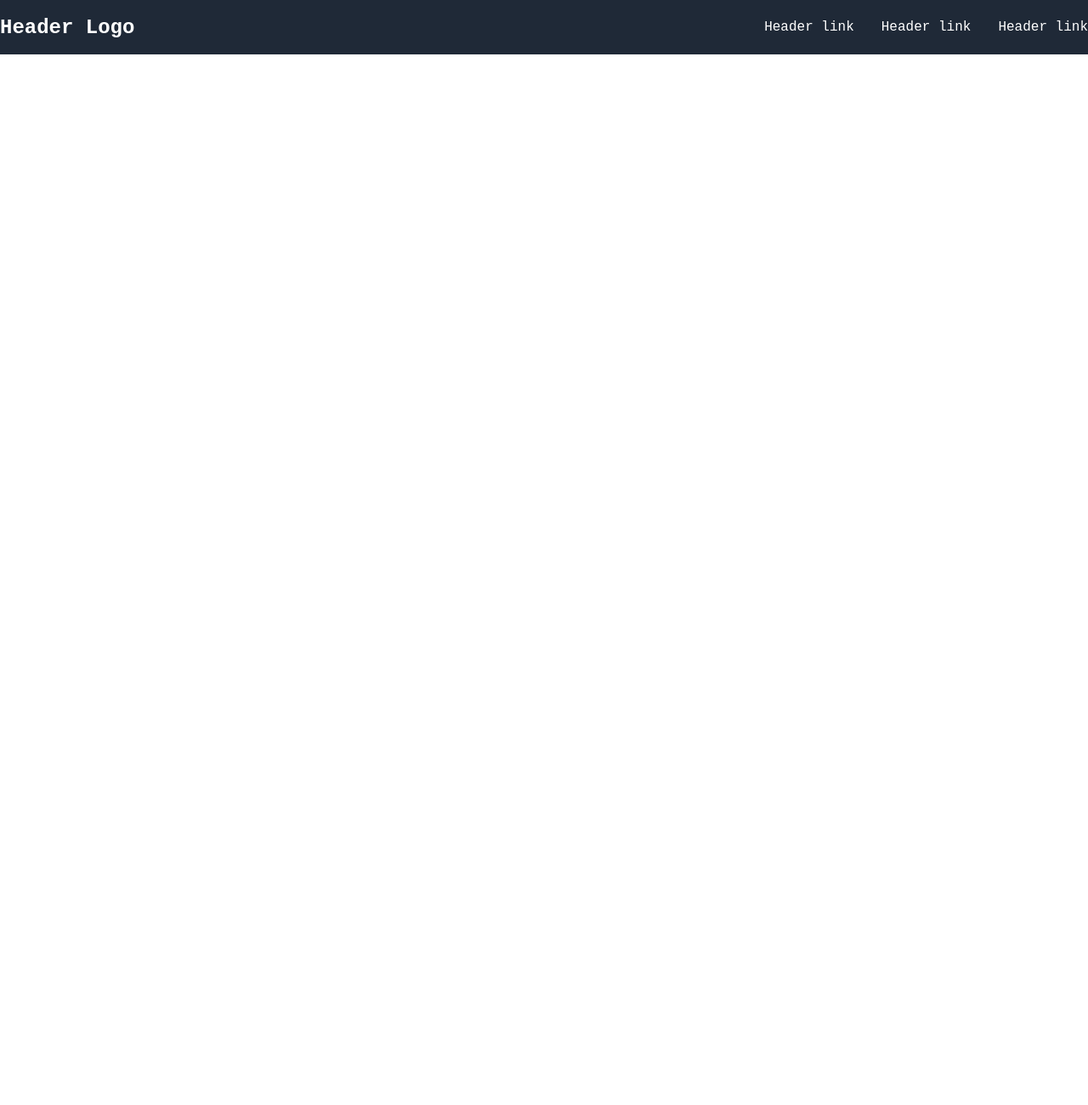
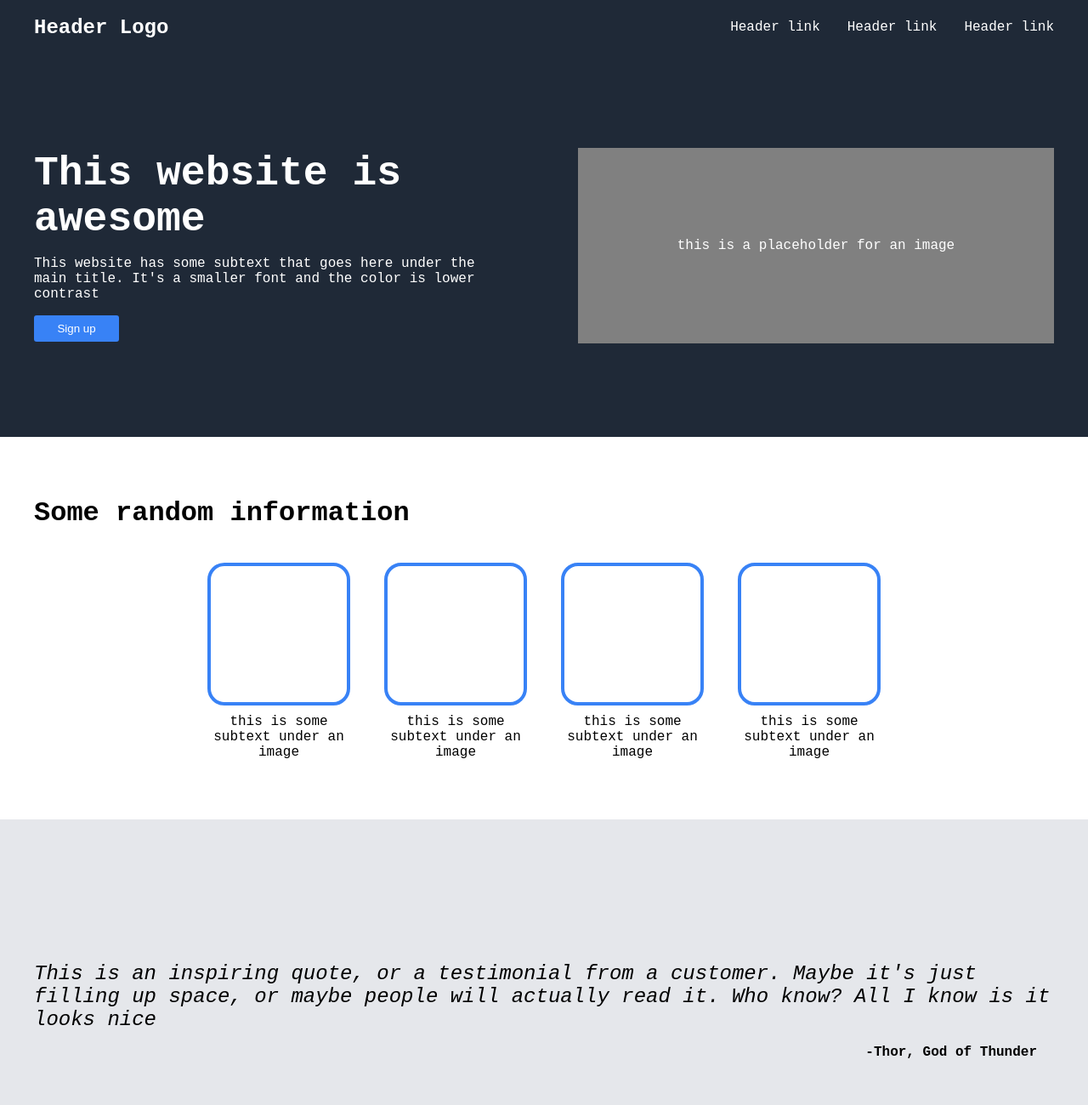
Before and after one commit to TechnoX0/TOD-Landing-Page, a plain HTML site: page index.html in a window 1280 px wide. Shown: the top 1300 px of the page at 85% size. Before the commit the page ends 800 px from the top, so only its background shows below. Drawn offline with Linux system fonts and the light colour scheme.

Commit message:
Completed the hero section

```diff
--- a/index.html
+++ b/index.html
@@ -23,7 +23,66 @@
             </div>
         </div>
         <div class="hero">
-            <section></section>
+            <div class="section one-wrap">
+                <div class="container">
+                    <div class="one">
+                        <div class="text">
+                            <h1>This website is awesome</h1>
+                            <p>This website has some subtext that goes here under the main title. It's a smaller font and the color is lower contrast</p>
+                            <button class="hero-btn">Sign up</button>
+                        </div>
+                        <div class="img-container">
+                            <div class="img">this is a placeholder for an image</div>
+                        </div>
+                    </div>
+                </div>
+            </div>
+            <div class="section two-wrap">
+                <div class="container">
+                    <div class="two">
+                        <h2>Some random information</h2>
+                        <div class="cards">
+                            <div class="card">
+                                <div class="card-img"></div>
+                                <div class="subtext">this is some subtext under an image</div>
+                            </div>
+                            <div class="card">
+                                <div class="card-img"></div>
+                                <div class="subtext">this is some subtext under an image</div>
+                            </div>
+                            <div class="card">
+                                <div class="card-img"></div>
+                                <div class="subtext">this is some subtext under an image</div>
+                            </div>
+                            <div class="card">
+                                <div class="card-img"></div>
+                                <div class="subtext">this is some subtext under an image</div>
+                            </div>
+                        </div>
+                    </div>
+                </div>
+            </div>
+            <div class="section three-wrap">
+                <div class="container">
+                    <div class="three">
+                        <p class="quote">This is an inspiring quote, or a testimonial from a customer. Maybe it's just filling up space, or maybe people will actually read it. Who know? All I know is it looks nice</p>
+                        <p class="author">-Thor, God of Thunder</p>
+                    </div>
+                </div>
+            </div>
+            <div class="section four-wrap">
+                <div class="container">
+                    <div class="four">
+                        <div class="btn-text">
+                            <p class="btn-main-text">Call to action! It's time!</p>
+                            <p class="btn-secondary-text">Sign up for out product click that button right over there</p>
+                        </div>
+                        <div class="action-btn">
+                            <button>Sign up</button>
+                        </div>
+                    </div>
+                </div>
+            </div>
         </div>
         <div class="footer">
 
--- a/style.css
+++ b/style.css
@@ -9,6 +9,7 @@ ul {
 
 a {
     text-decoration: none;
+    color: white;
 }
 
 body {
@@ -16,7 +17,7 @@ body {
 }
 
 .container {
-    max-width: 1380px;
+    max-width: 1200px;
     margin: 0 auto;
     width: 100%;
 }
@@ -50,10 +51,142 @@ body {
     gap: 32px;
 }
 
-.links a {
+.hero-wrap {
+    flex-grow: 1;
+}
+
+.wrap {
+    display: flex;
+    flex-direction: column;
+}
+
+.section {
+    display: flex;
+    justify-content: center;
+    align-items: center;
+    height: 450px;
+}
+
+.one-wrap {
+    background: #1F2937;
+}
+
+.one {
+    display: flex;
+    justify-content: center;
+    align-items: center;
+    gap: 80px;
     color: white;
 }
 
-.hero {
-    flex-grow: 1;
+.text {
+    display: flex;
+    flex: 1;
+    flex-direction: column;
+    gap: 16px;
 }
+
+.text h1 {
+    font-size: 48px;
+}
+
+.text button {
+    width: 100px;
+    padding: 8px 16px;
+    color: white;
+    background: #3882F6;
+    border: none;
+    border-radius: 3px;
+}
+
+.img-container {
+    display: flex;
+    justify-content: center;
+    align-items: center;
+    flex: 1;
+    background: gray;
+    height: 230px;
+}
+
+.two-wrap {
+    background: white;
+}
+
+.two {
+    display: flex;
+    flex-direction: column;
+    gap: 40px;
+}
+
+.two h2 {
+    font-size: 32px;
+}
+
+.cards {
+    display: flex;
+    justify-content: center;
+    gap: 40px;
+    width: 100%;
+}
+
+.card {
+    width: 168px;
+    text-align: center;
+}
+
+.card-img {
+    width: 160px;
+    height: 160px;
+    border: 4px solid #3882F6;
+    border-radius: 20px;
+    margin-bottom: 10px;
+}
+
+.three-wrap {
+    background: #E5E7EB;
+}
+
+.three {
+    display: flex;
+    flex-direction: column;
+    gap: 16px;
+}
+
+.quote {
+    font-size: 24px;
+    font-style: italic;
+}
+
+.author {
+    align-self: flex-end;
+    font-weight: bold;
+    margin-right: 20px;
+}
+
+.four-wrap {
+    height: 450px;
+}
+
+.four {
+    display: flex;
+    background: #3882F6;
+    color: white;
+    padding: 40px 100px;
+    border-radius: 20px;
+    justify-content: space-between;
+    align-items: center;
+}
+
+.btn-main-text {
+    font-size: 32px;
+    font-weight: bold;
+}
+
+.action-btn button{
+    background: transparent;
+    border: 2px solid white;
+    border-radius: 10px;
+    color: white;
+    padding: 8px 32px;
+    cursor: pointer;
+}
```
